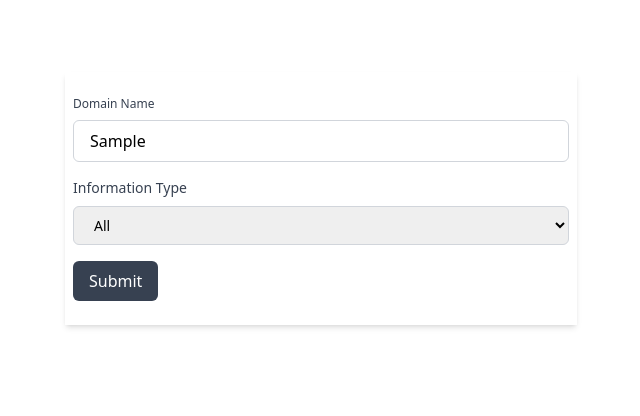
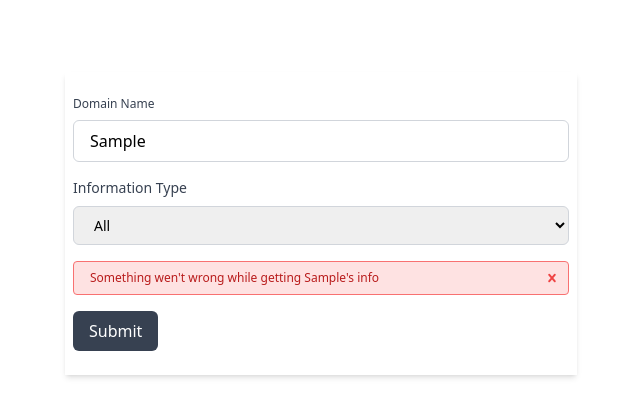
Before and after one commit to jose-sarmiento/tvl300-fullstack-dev, a React (Vite) app in the folder frontend/: page / in a window 1280 px wide. Both pictures are taken after typing "Sample" into the empty fields and a click on the button "Submit". Shown: the top 416 px of the page, without its empty margins (319-959 px from the left). Built offline with nearby package versions, Linux system fonts and the light colour scheme; no server answers.

Commit message:
feat(frontend): handle errors and optimize overall

```diff
--- a/frontend/src/App.jsx
+++ b/frontend/src/App.jsx
@@ -7,6 +7,8 @@ const API_BASE_URL = import.meta.env.VITE_BACKEND_API_ENDPOINT;
 
 function App() {
     const [form, setForm] = useState({ domain: "", infoType: "all" });
+    const [error, setError] = useState();
+    const [isLoading, setIsLoading] = useState(false);
     const [domainInfo, setDomainInfo] = useState({
         domain_info: null,
         contact_info: null,
@@ -18,8 +20,22 @@ function App() {
         setForm({ ...form, [name]: value });
     };
 
+    const handleErrorCLose = (e) => {
+        setError(null);
+    };
+
+    const resetState = () => {
+        setError(undefined);
+        setDomainInfo({
+            domain_info: null,
+            contact_info: null,
+        });
+    };
+
     const handleSubmit = async (e) => {
         e.preventDefault();
+        setIsLoading(true);
+        resetState();
 
         if (form.domain === "") return;
 
@@ -35,6 +51,11 @@ function App() {
             setDomainInfo(data);
         } catch (error) {
             console.error("Error fetching data:", error);
+            setError(
+                `Something wen't wrong while getting ${form.domain}'s info`
+            );
+        } finally {
+            setIsLoading(false);
         }
     };
 
@@ -46,6 +67,9 @@ function App() {
                     form={form}
                     handleChange={handleChange}
                     handleSubmit={handleSubmit}
+                    error={error}
+                    handleErrorCLose={handleErrorCLose}
+                    isLoading={isLoading}
                 />
 
                 {/* Table */}
@@ -57,7 +81,8 @@ function App() {
                         />
                     )}
                 {domainInfo.contact_info &&
-                    (form.infoType === "domain" || form.infoType === "all") && (
+                    (form.infoType === "contact" ||
+                        form.infoType === "all") && (
                         <Table
                             infoType="contact"
                             data={domainInfo.contact_info}
--- a/frontend/src/components/DomainForm/DomainForm.jsx
+++ b/frontend/src/components/DomainForm/DomainForm.jsx
@@ -1,6 +1,14 @@
 import React from "react";
+import Error from "../Error/Error";
 
-const DomainForm = ({ form, handleChange, handleSubmit }) => {
+const DomainForm = ({
+    form,
+    error,
+    handleChange,
+    handleSubmit,
+    handleErrorCLose,
+    isLoading,
+}) => {
     return (
         <div className="max-w-lg mx-auto mb-12">
             <form className="mb-6 shadow-md px-2 py-6" onSubmit={handleSubmit}>
@@ -43,10 +51,15 @@ const DomainForm = ({ form, handleChange, handleSubmit }) => {
                     </select>
                 </div>
 
+                {error && (
+                    <Error text={error} handleErrorCLose={handleErrorCLose} />
+                )}
+
                 {/* Submit Button */}
                 <button
                     type="submit"
-                    className="px-4 py-2 bg-gray-700 text-white mx-auto rounded-md hover:bg-gray-600 transition"
+                    className="px-4 py-2 bg-gray-700 text-white mx-auto rounded-md hover:bg-gray-600 transition isabled:cursor-not-allowed disabled:bg-gray-400"
+                    disabled={isLoading}
                 >
                     Submit
                 </button>
--- /dev/null
+++ b/frontend/src/components/Error/Error.jsx
@@ -0,0 +1,28 @@
+import React from "react";
+
+const Error = ({ text, handleErrorCLose }) => {
+    return (
+        <div
+            className="bg-red-100 text-xs border border-red-400 text-red-700 px-4 py-2 rounded relative mb-4"
+            role="alert"
+        >
+            <span className="block xs:inline">{text}</span>
+            <span
+                className="absolute top-0 bottom-0 right-0 px-1 py-2"
+                onClick={handleErrorCLose}
+            >
+                <svg
+                    className="fill-current h-4 w-6 text-red-500"
+                    role="button"
+                    xmlns="http://www.w3.org/2000/svg"
+                    viewBox="0 0 20 20"
+                >
+                    <title>Close</title>
+                    <path d="M14.348 14.849a1.2 1.2 0 0 1-1.697 0L10 11.819l-2.651 3.029a1.2 1.2 0 1 1-1.697-1.697l2.758-3.15-2.759-3.152a1.2 1.2 0 1 1 1.697-1.697L10 8.183l2.651-3.031a1.2 1.2 0 1 1 1.697 1.697l-2.758 3.152 2.758 3.15a1.2 1.2 0 0 1 0 1.698z" />
+                </svg>
+            </span>
+        </div>
+    );
+};
+
+export default Error;
--- a/frontend/src/components/Table/Table.jsx
+++ b/frontend/src/components/Table/Table.jsx
@@ -14,6 +14,10 @@ function snakeCaseToString(str) {
 }
 
 const Table = ({ data, infoType }) => {
+    let tempData = { ...data };
+    delete tempData.domain_name;
+    const noData = Object.values(tempData).every((element) => element === null);
+
     return (
         <div className="overflow-x-auto mb-8 max-w-[50rem] mx-auto">
             <h2 className="heading text-md">{`${capitalize(
@@ -33,7 +37,9 @@ const Table = ({ data, infoType }) => {
                         ))}
                     </tr>
                 </thead>
+
                 <tbody>
+                    {!noData && (
                         <tr className="border-b border-gray-200">
                             {Object.values(data).map((value, index) => (
                                 <td
@@ -44,8 +50,14 @@ const Table = ({ data, infoType }) => {
                                 </td>
                             ))}
                         </tr>
+                    )}
                 </tbody>
             </table>
+            {noData && (
+                <div className=" flex justify-center">
+                    <span className="text-gray-300 text-sm">No data</span>
+                </div>
+            )}
         </div>
     );
 };
```
Lines whose indentation alone changed are shown as unchanged.
